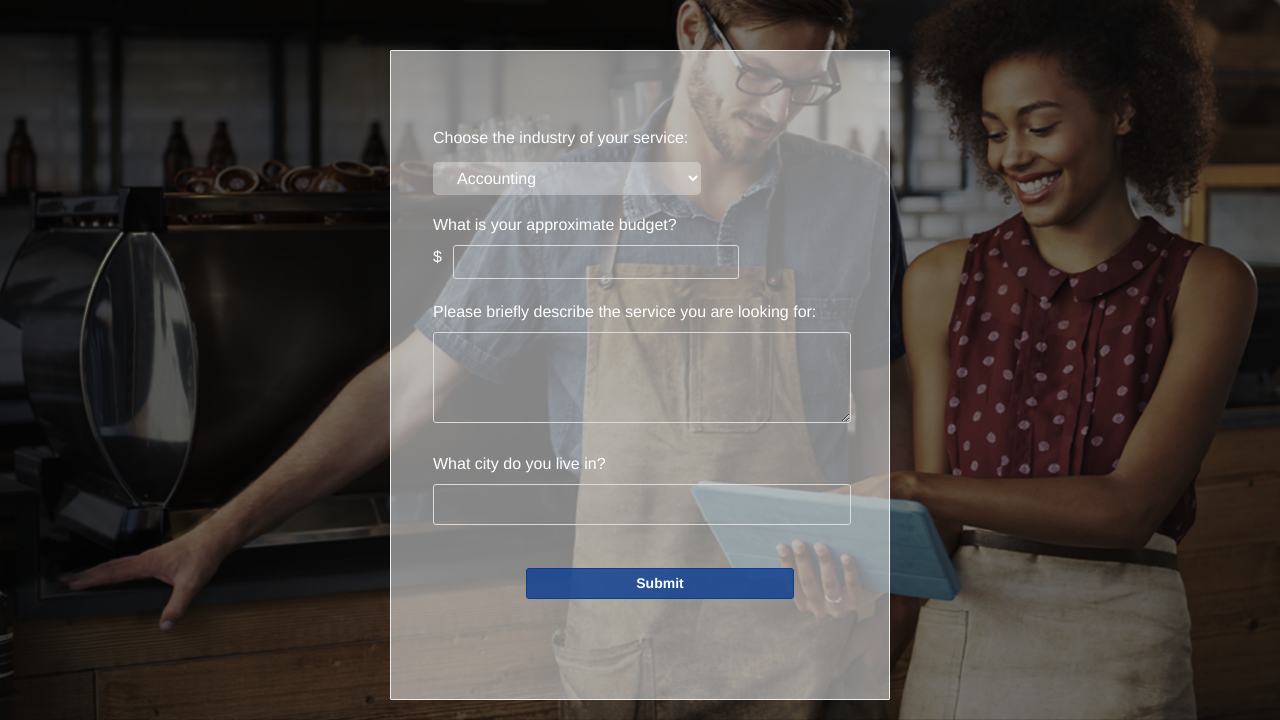
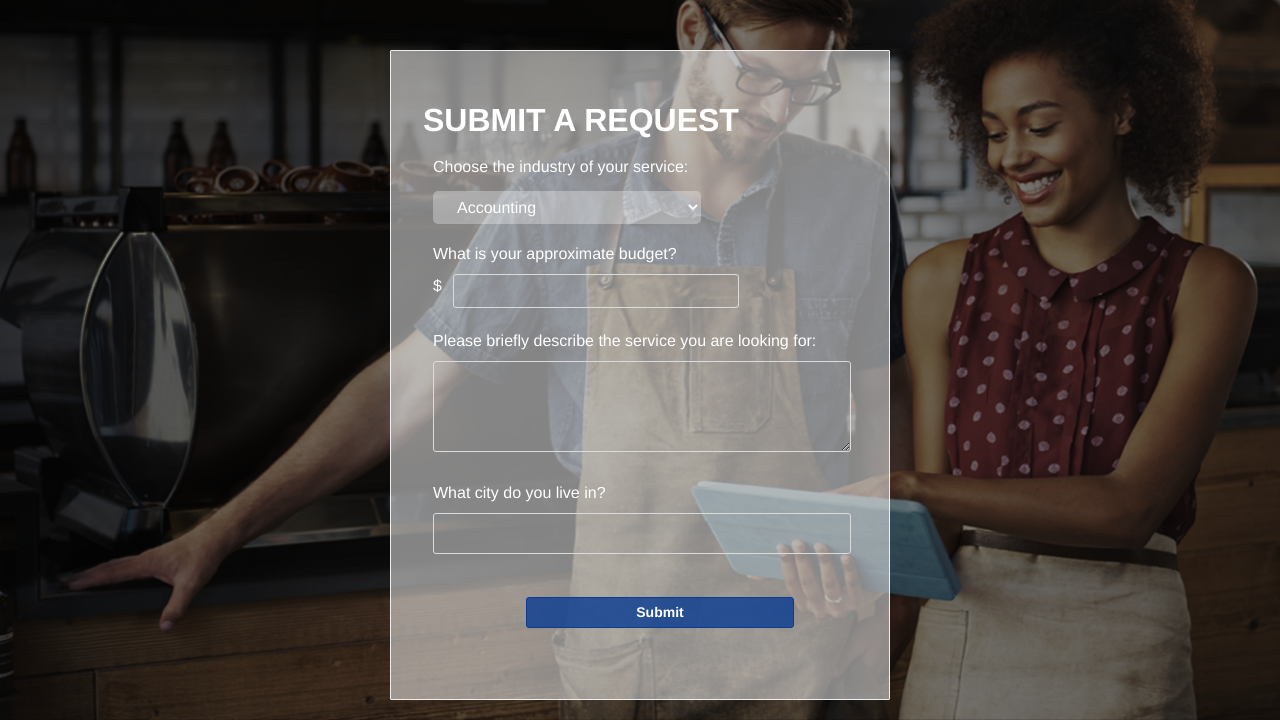
Before and after one commit to dannygosain1/RBC-Serve, a Flask app: page /home in a window 1280 px wide. Shown: the part 80-800 px from the top of the page. Run offline with Flask 2, Linux system fonts and the light colour scheme; some libraries are stand-ins or nearby versions.

Commit message:
Added title to the form

```diff
--- a/templates/main.html
+++ b/templates/main.html
@@ -21,10 +21,10 @@
 
     <div class="base_main" style="margin:0 auto;"> <br>
 
-
       <table border="0" width=100% align="center">
           <tr>
             <td height = "600px" style="padding: 0px 0px 0px 30px;">
+            <h1>SUBMIT A REQUEST</h1>
               <form>
           <div class="row">
             <label class = "industry">Choose the industry of your service:</label> <br>
```
